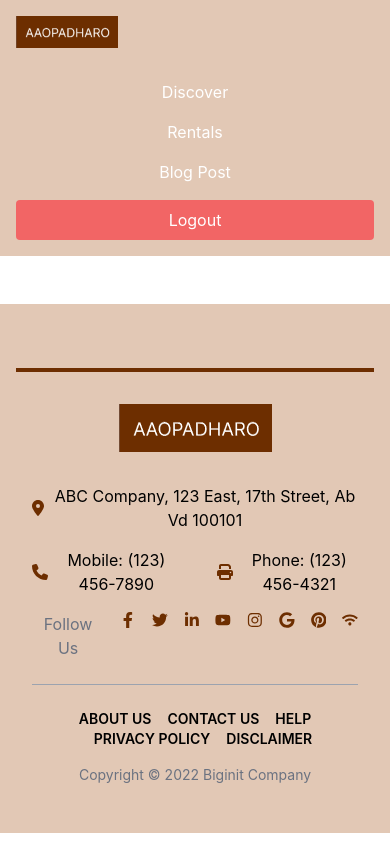
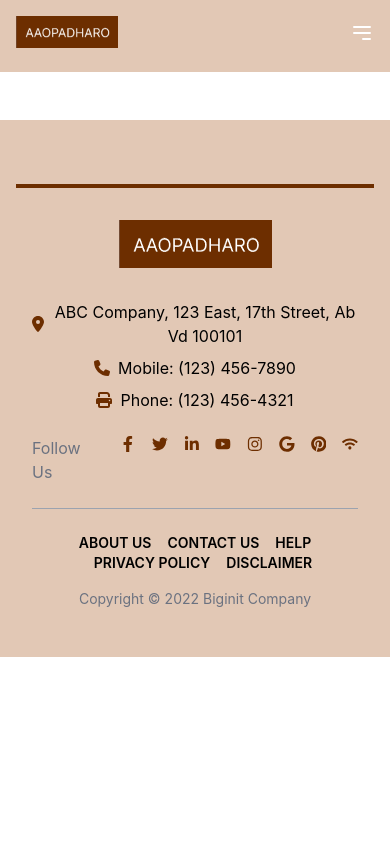
Before and after one commit to Poojagoyal99/Internproj, a React (Create React App) app: page /rentals in a window 390 px wide. Built offline with nearby package versions, Linux system fonts and the light colour scheme.

Commit message:
added res

```diff
--- a/src/components/Navbar.js
+++ b/src/components/Navbar.js
@@ -1,29 +1,82 @@
+import React, { useState } from 'react';
 import logo from "../images/logo.png";
 
-const Navbar = ({ navigateToAbout1, navigateToAbout2, navigateToAbout , navigateToAbout3 }) => {
+const Navbar = ({ navigateToAbout1, navigateToAbout2, navigateToAbout, navigateToAbout3 }) => {
+  const [menuOpen, setMenuOpen] = useState(false);
+
+  const toggleMenu = () => {
+    setMenuOpen(!menuOpen);
+  };
+
   return (
-    <nav className="bg-customSkin p-4">
+    <nav className="bg-customSkin p-4 w-full">
       <div className="container mx-auto flex flex-wrap justify-between items-center">
         <div className="text-white text-lg font-bold">
           <button onClick={navigateToAbout2}>
             <img src={logo} alt="logoImage" className="h-8 md:h-10" />
           </button>
         </div>
-        <div className="flex flex-col md:flex-row md:space-x-4 mt-4 md:mt-0 w-full md:w-auto">
+        <div className="md:hidden">
+          <button
+            id="menu-button"
+            className="text-white focus:outline-none"
+            onClick={toggleMenu}>
+            <svg
+              className="w-6 h-6"
+              fill="none"
+              stroke="currentColor"
+              viewBox="0 0 24 24"
+              xmlns="http://www.w3.org/2000/svg">
+              <path
+                strokeLinecap="round"
+                strokeLinejoin="round"
+                strokeWidth="2"
+                d="M4 6h16M4 12h16m-7 6h7"></path>
+            </svg>
+          </button>
+        </div>
+        <div className="hidden md:flex md:space-x-4 mt-4 md:mt-0 w-full md:w-auto">
           <button
             className="text-white hover:text-gray-400 px-4 py-2 md:px-6"
             onClick={navigateToAbout}>
             Discover
           </button>
-          <button className="text-white hover:text-gray-400 px-4 py-2 md:px-6"  onClick={navigateToAbout3}>
+          <button
+            className="text-white hover:text-gray-400 px-4 py-2 md:px-6"
+            onClick={navigateToAbout3}
+          >
             Rentals
           </button>
           <button
             className="text-white hover:text-gray-400 px-4 py-2 md:px-6"
-            onClick={navigateToAbout1}>
+            onClick={navigateToAbout1}
+          >
             Blog Post
           </button>
-          <button className="bg-customPeach text-white px-4 py-2 md:px-6 md:py-3 rounded mt-2 md:mt-0 w-full md:w-auto text-center">
+          <button className="bg-customPeach text-white px-4 py-2 md:px-6 md:py-3 rounded mt-2 md:mt-0 w-24 text-center">
+            Logout
+          </button>
+        </div>
+        <div className={`${menuOpen ? 'block' : 'hidden'} md:hidden w-full`}>
+          <button
+            className="block text-white hover:text-gray-400 px-4 py-2"
+            onClick={navigateToAbout}
+          >
+            Discover
+          </button>
+          <button
+            className="block text-white hover:text-gray-400 px-4 py-2"
+            onClick={navigateToAbout3}
+          >
+            Rentals
+          </button>
+          <button
+            className="block text-white hover:text-gray-400 px-4 py-2"
+            onClick={navigateToAbout1}
+          >
+            Blog Post
+          </button>
+          <button className="block bg-customPeach text-white px-4 py-2 rounded mt-2 w-24 text-center">
             Logout
           </button>
         </div>
--- a/src/components/footer.js
+++ b/src/components/footer.js
@@ -1,25 +1,15 @@
 import React from "react";
 import { FontAwesomeIcon } from "@fortawesome/react-fontawesome";
+import { faMapMarkerAlt, faPhone, faPrint } from "@fortawesome/free-solid-svg-icons";
 import {
-  faMapMarkerAlt,
-  faPhone,
-  faPrint,
-} from "@fortawesome/free-solid-svg-icons";
-import {
-  FaFacebookF,
-  FaTwitter,
-  FaLinkedinIn,
-  FaYoutube,
-  FaInstagram,
-  FaGoogle,
-  FaPinterest,
-  FaWifi,
+  FaFacebookF, FaTwitter, FaLinkedinIn, FaYoutube,
+  FaInstagram, FaGoogle, FaPinterest, FaWifi
 } from "react-icons/fa";
 import logo from "../images/logo.png";
 
 const Footer = ({ navigateToAbout2 }) => {
   return (
-    <footer className="bg-customSkin text-white p-4">
+    <footer className="bg-customSkin text-white p-4 w-screen">
       {/* Top line */}
       <div className="w-full h-1 bg-customBrown mt-12"></div>
 
@@ -33,30 +23,22 @@ const Footer = ({ navigateToAbout2 }) => {
           </div>
 
           {/* Address and Phone Numbers */}
-          <div className="text-center md:text-right md:w-1/2 lg:w-2/3">
-            <div className="flex justify-center md:justify-end items-center mb-4">
-              <FontAwesomeIcon
-                className="text-customBrown"
-                icon={faMapMarkerAlt}
-                style={{ marginRight: "8px" }}
-              />
+          <div className="md:w-1/2 lg:w-2/3">
+            <div className="flex flex-col items-center md:items-end text-center md:text-right mb-4">
+              <div className="flex items-center mb-2">
+                <FontAwesomeIcon className="text-customBrown mr-2" icon={faMapMarkerAlt} />
                 <p className="text-black">
                   ABC Company, 123 East, 17th Street, Ab Vd 100101
                 </p>
               </div>
-            <div className="flex justify-center md:justify-end items-center mb-4">
-              <FontAwesomeIcon
-                className="text-customBrown"
-                icon={faPhone}
-                style={{ marginRight: "8px" }}
-              />
+              <div className="flex items-center mb-2">
+                <FontAwesomeIcon className="text-customBrown mr-2" icon={faPhone} />
                 <p className="text-black">Mobile: (123) 456-7890</p>
-              <FontAwesomeIcon
-                className="text-customBrown mx-10"
-                icon={faPrint}
-                style={{ marginRight: "8px" }}
-              />
+              </div>
+              <div className="flex items-center mb-2">
+                <FontAwesomeIcon className="text-customBrown mr-2" icon={faPrint} />
                 <p className="text-black">Phone: (123) 456-4321</p>
+              </div>
             </div>
             <div className="flex justify-center md:justify-end space-x-4 mt-4">
               <h4 className="text-gray-500">Follow Us</h4>
```
Lines whose indentation alone changed are shown as unchanged.
